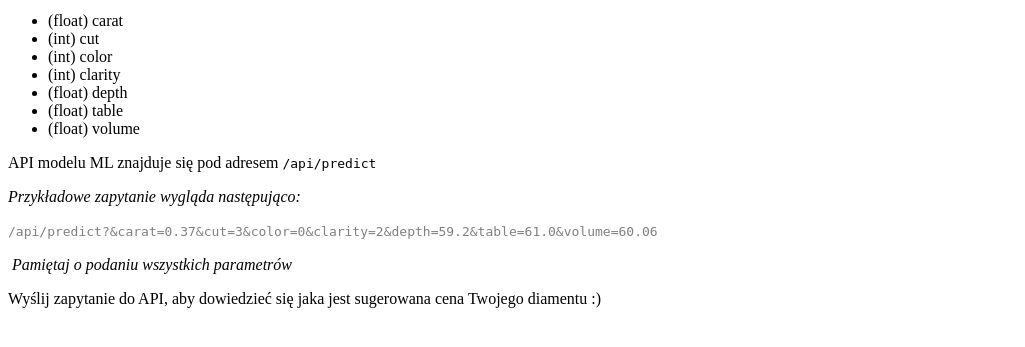
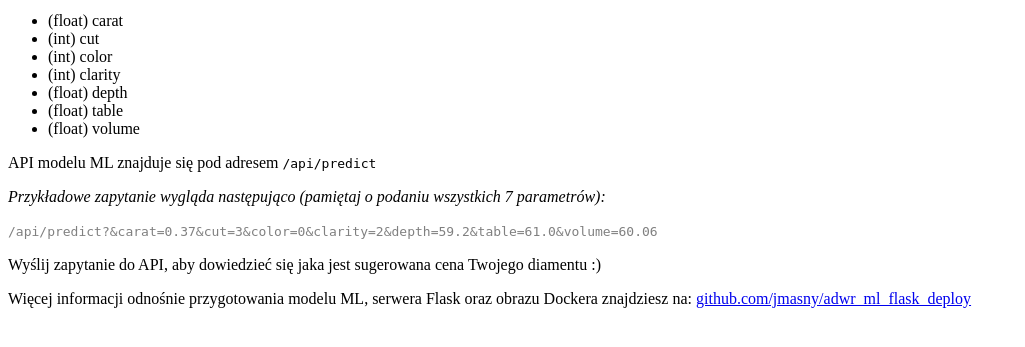
Before and after one commit to jmasny/adwr_ml_flask_deploy, a Flask app: page / in a window 1280 px wide. Shown: the part 167-514 px from the top of the page, without its empty margins (0-1025 px from the left). Run offline with Flask 2, Linux system fonts and the light colour scheme.

Commit message:
minor fix in Dockerfile and home.html

```diff
--- a/templates/home.html
+++ b/templates/home.html
@@ -18,11 +18,9 @@
         <li>(float) volume</li>
     </ul>
     <p>API modelu ML znajduje się pod adresem <code>/api/predict</code></p>
-    <p><em>Przykładowe zapytanie wygląda następująco:</em></p>
+    <p><em>Przykładowe zapytanie wygląda następująco (pamiętaj o podaniu wszystkich 7 parametr&oacute;w):</em></p>
     <p><code><span style="color: #808080;">/api/predict?&amp;carat=0.37&amp;cut=3&amp;color=0&amp;clarity=2&amp;depth=59.2&amp;table=61.0&amp;volume=60.06</span></code></p>
-    <p><code></code></p>
-    <p><code></code></p>
-    <p><strong>&nbsp;</strong><em>Pamiętaj o podaniu wszystkich parametr&oacute;w<br /></em></p>
     <p>Wyślij zapytanie do API, aby dowiedzieć się jaka jest sugerowana cena Twojego diamentu :)</p>
+    <p>Więcej informacji odnośnie przygotowania modelu ML, serwera Flask oraz obrazu Dockera znajdziesz na: <a href="https://github.com/jmasny/adwr_ml_flask_deploy">github.com/jmasny/adwr_ml_flask_deploy</a></p>
 </body>
 </html>
```
Also changed, not shown: README.md, 1 other file. Lines whose indentation alone changed are shown as unchanged.
